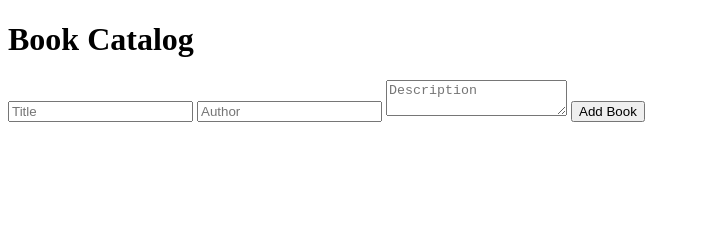
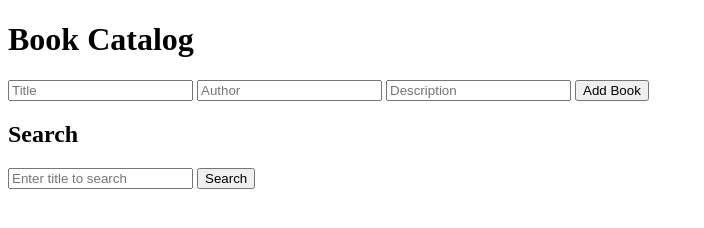
Before and after one commit to nagapavani23/webapp, a plain HTML site: page frontend/index.html in a window 1280 px wide. Shown: the whole page, without its empty margins (0-704 px from the left). Drawn offline with Linux system fonts and the light colour scheme; no server answers.

Commit message:
Update index.html

```diff
--- a/frontend/index.html
+++ b/frontend/index.html
@@ -1,15 +1,23 @@
 <!DOCTYPE html>
 <html>
-<head><title>Book Catalog</title></head>
+<head>
+  <title>Book Catalog</title>
+</head>
 <body>
   <h1>Book Catalog</h1>
   <form id="book-form">
-    <input type="text" id="title" placeholder="Title" required />
-    <input type="text" id="author" placeholder="Author" required />
-    <textarea id="desc" placeholder="Description"></textarea>
+    <input id="title" placeholder="Title" required>
+    <input id="author" placeholder="Author" required>
+    <input id="desc" placeholder="Description">
     <button type="submit">Add Book</button>
   </form>
+
+  <h2>Search</h2>
+  <input id="search" placeholder="Enter title to search">
+  <button onclick="searchBook()">Search</button>
+
   <ul id="book-list"></ul>
+
   <script src="script.js"></script>
 </body>
 </html>
```
